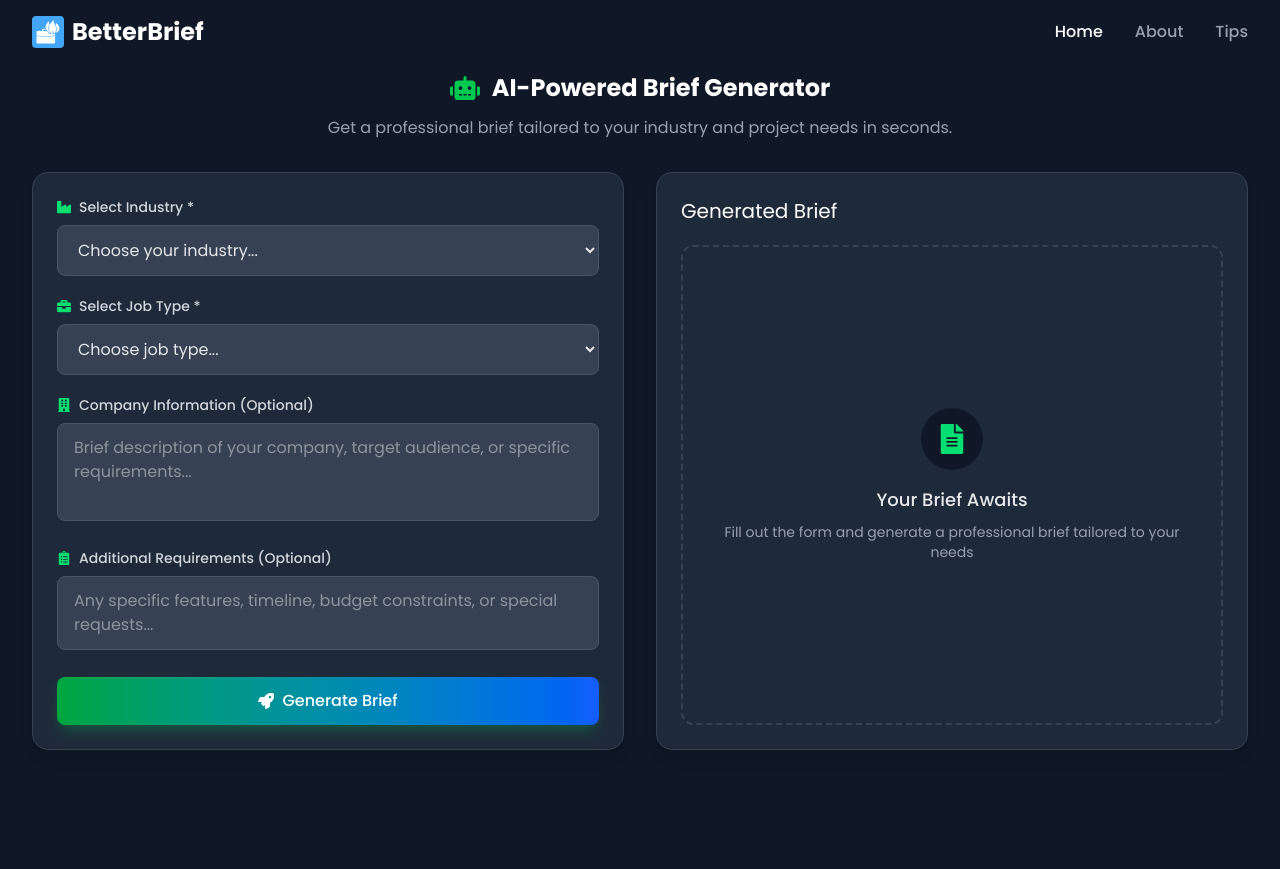
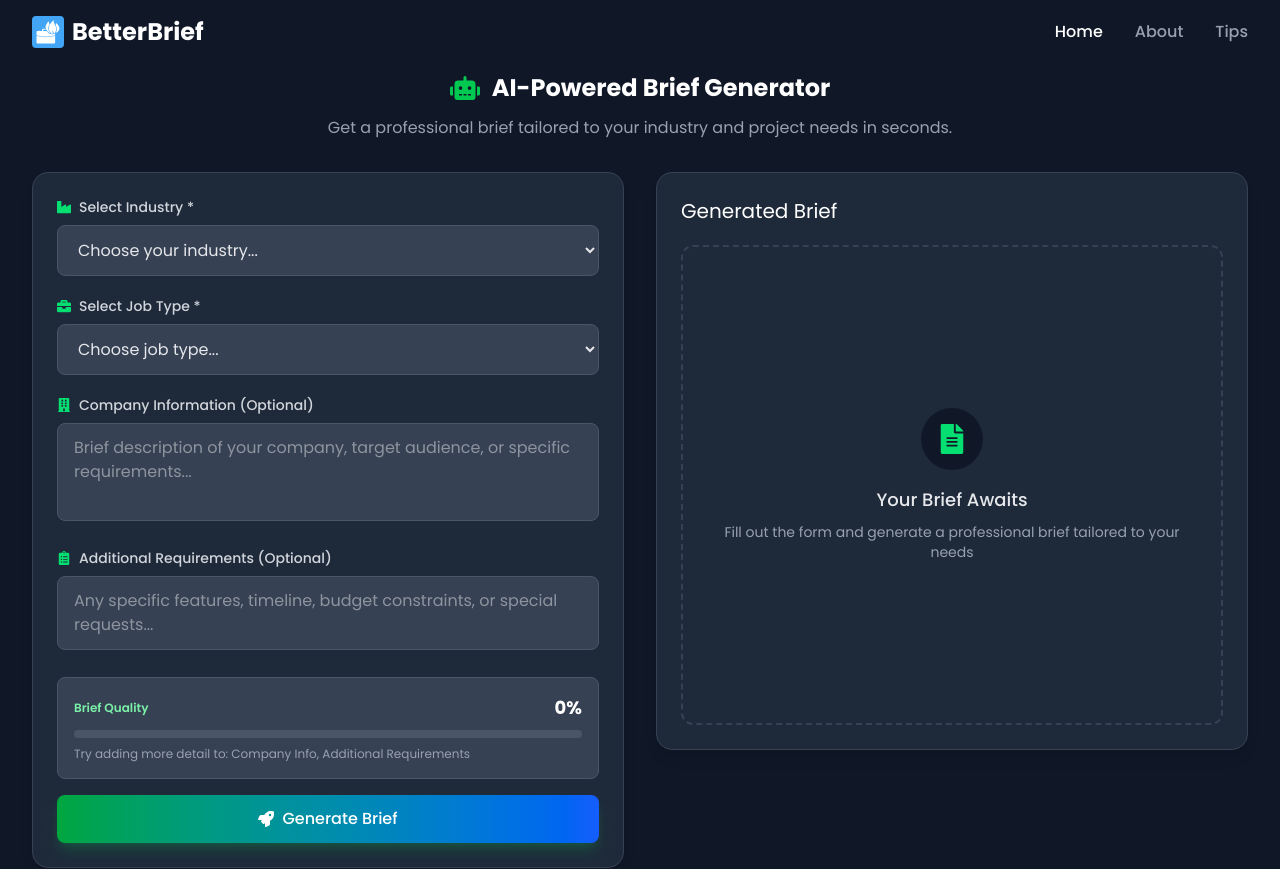
Before and after one commit to iamshamimimran/GOOD-BRIEF, a React (Vite) app: page / in a window 1280 px wide. Shown: the top 869 px of the page. Built offline with nearby package versions, Linux system fonts and the light colour scheme.

Commit message:
feat: Add BriefQualityAnalyzer component for brief quality assessment

```diff
--- a/src/components/BriefGenerator.jsx
+++ b/src/components/BriefGenerator.jsx
@@ -13,6 +13,7 @@ import {
 } from "react-icons/fa";
 import { marked } from "marked";
 import { generateBrief } from "../api/gemini";
+import BriefQualityAnalyzer from "./BriefQualityAnalyzer";
 
 const BriefGenerator = () => {
   const [formData, setFormData] = useState({
@@ -232,6 +233,7 @@ const BriefGenerator = () => {
                   rows="2"
                 />
               </div>
+              <BriefQualityAnalyzer formData={formData} />
 
               {/* Error */}
               {error && (
--- /dev/null
+++ b/src/components/BriefQualityAnalyzer.jsx
@@ -0,0 +1,48 @@
+import React from "react";
+
+const REQUIRED_FIELDS = [
+  { name: "companyInfo", label: "Company Info" },
+  { name: "additionalRequirements", label: "Additional Requirements" },
+];
+
+const BriefQualityAnalyzer = ({ formData }) => {
+  // Example: basic scoring (tailor to your form fields)
+  let score = 0;
+  if (formData.industry) score += 25;
+  if (formData.jobType) score += 25;
+  if (formData.companyInfo?.length > 10) score += 25;
+  if (formData.additionalRequirements?.length > 10) score += 25;
+
+  const missingFields = [];
+  if (!formData.companyInfo || formData.companyInfo.length <= 10)
+    missingFields.push("Company Info");
+  if (
+    !formData.additionalRequirements ||
+    formData.additionalRequirements.length <= 10
+  )
+    missingFields.push("Additional Requirements");
+
+  return (
+    <div className="my-4 p-4 rounded-lg bg-gray-700 border border-gray-600">
+      <div className="flex justify-between items-center mb-2">
+        <span className="font-semibold text-xs text-green-300">
+          Brief Quality
+        </span>
+        <span className="text-lg font-bold text-white">{score}%</span>
+      </div>
+      <div className="h-2 w-full rounded bg-gray-600 mb-2">
+        <div
+          className="h-2 rounded bg-gradient-to-r from-green-400 to-blue-500 transition-all"
+          style={{ width: `${score}%` }}
+        />
+      </div>
+      {missingFields.length > 0 && (
+        <div className="text-xs text-gray-400">
+          Try adding more detail to: {missingFields.join(", ")}
+        </div>
+      )}
+    </div>
+  );
+};
+
+export default BriefQualityAnalyzer;
```
